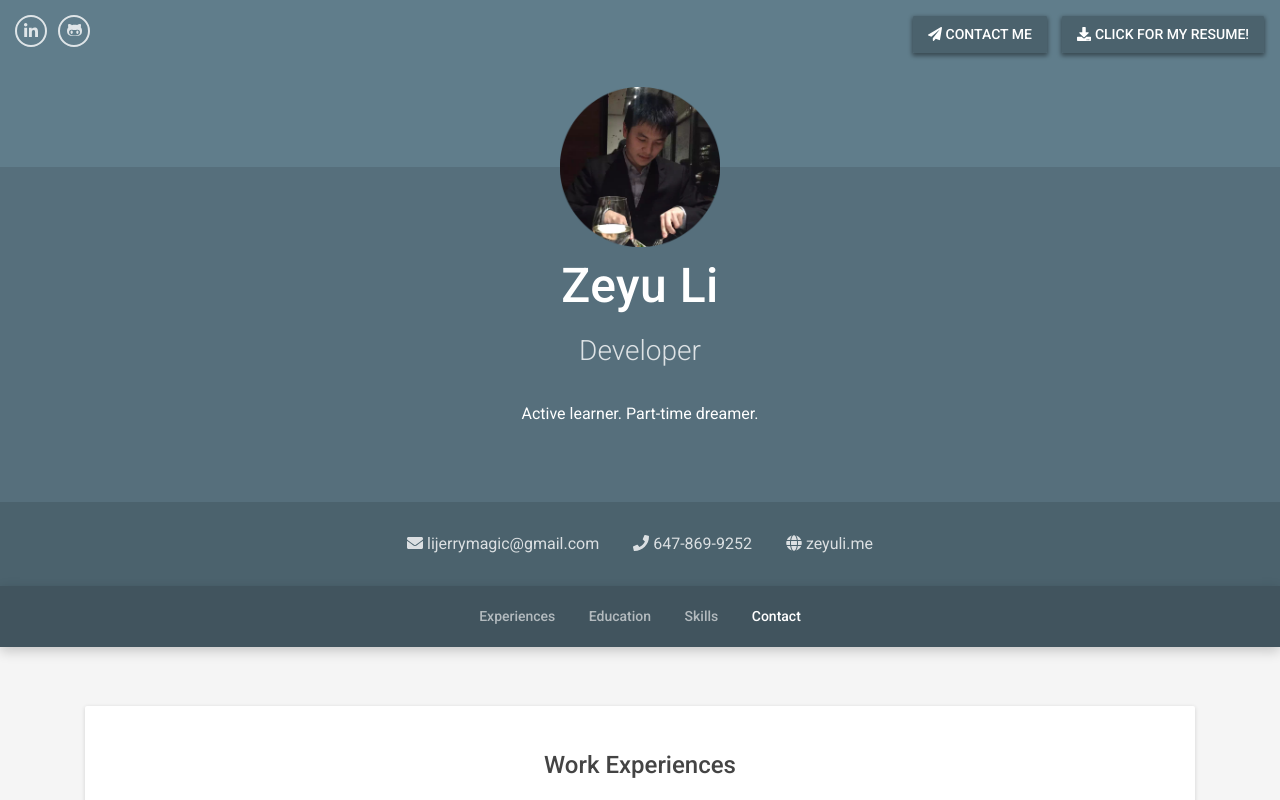
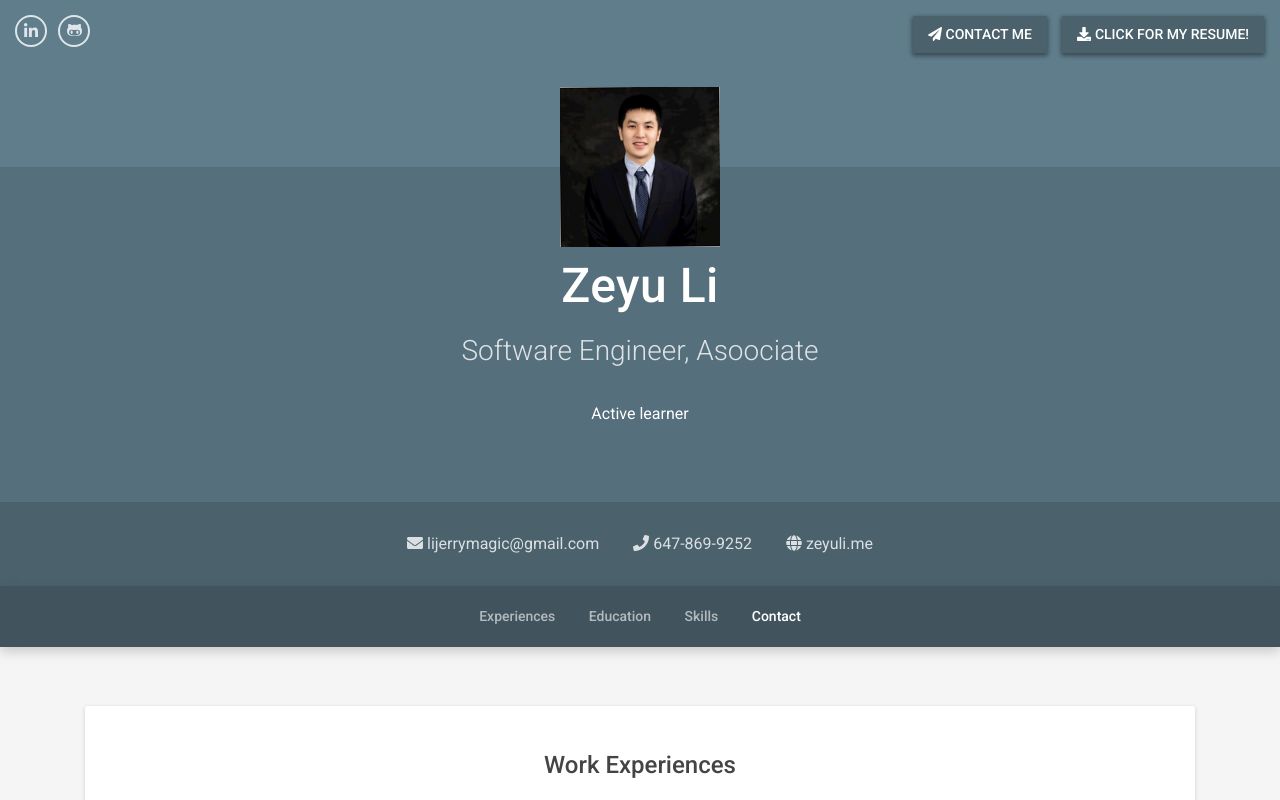
Before and after one commit to lijerrymagic/personalwebsite, a plain HTML site: page frontend/index.html in a window 1280 px wide. Shown: the top 800 px of the page. Drawn offline with Linux system fonts and the light colour scheme.

Commit message:
Revert "roll back"
This reverts commit 7358ad8d1eda7c8e327cc6b2e4acb7fcdd8d0c42.

```diff
--- a/frontend/index.html
+++ b/frontend/index.html
@@ -33,11 +33,11 @@
 
         <div class="intro">
             <div class="container text-center">
-                <img class="profile-image" src="/image/profile.png" alt="">
+                <img class="profile-image" src="/image/profile.jpg" alt="">
                 <h1 class="name">Zeyu Li</h1>
-                <div class="title">Developer</div>
+                <div class="title">Software Engineer, Asoociate</div>
                 <div class="profile">
-                    <p>Active learner. Part-time dreamer.</p>
+                    <p>Active learner</p>
                 </div><!--//profile-->
             </div><!--//container-->
         </div><!--//intro-->
```
Also changed, not shown: frontend/image/profile.png (deleted).
